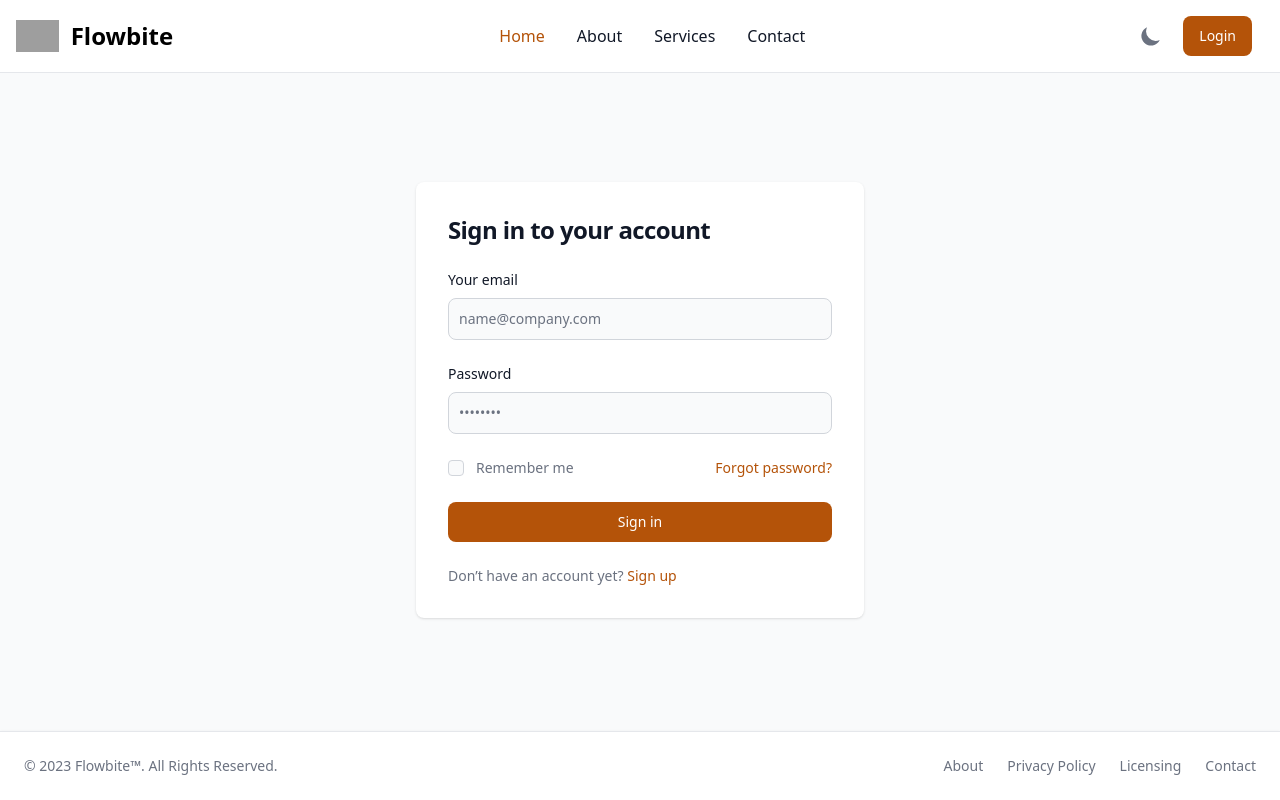
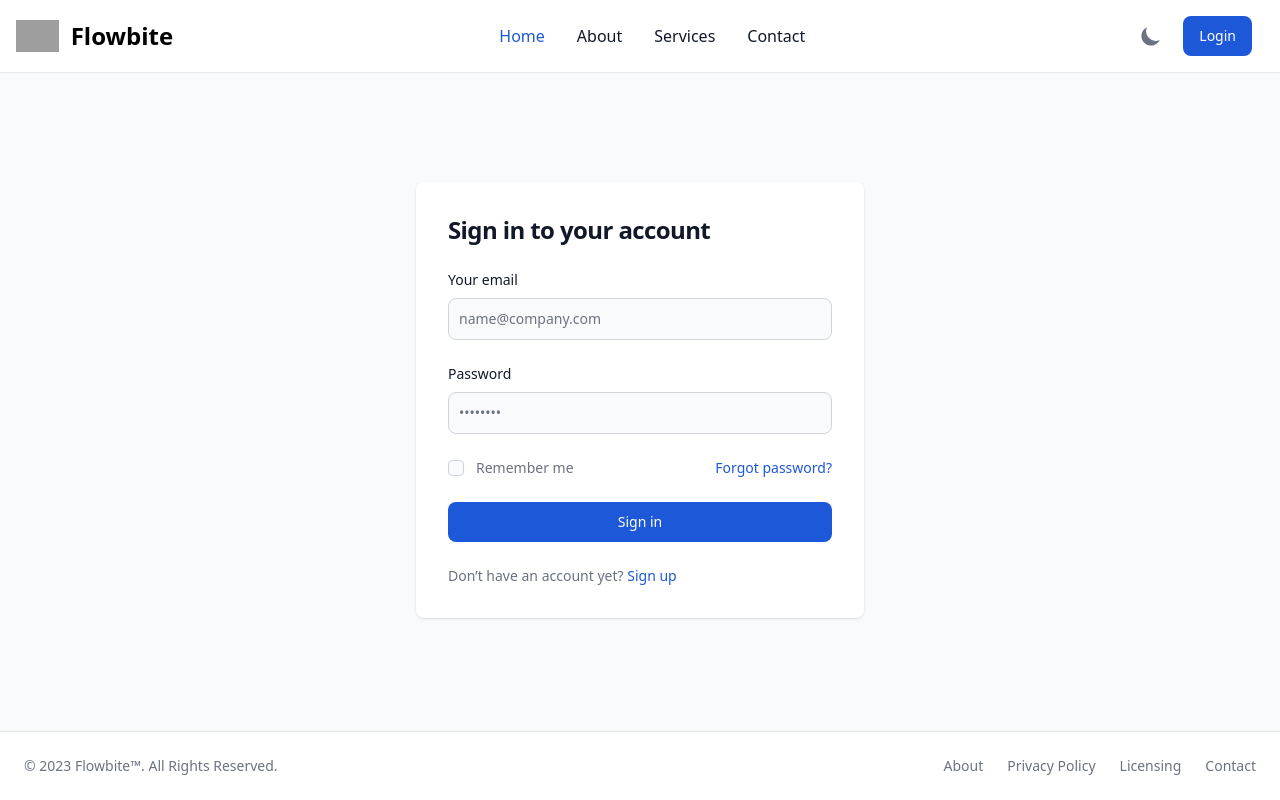
Before and after one commit to 222dipa/flowbite-angular-dashboard, an Angular app: page /login in a window 1280 px wide. Built offline with nearby package versions, Linux system fonts and the light colour scheme; grey boxes are pictures that could not be loaded.

Commit message:
restore default theme

```diff
--- a/tailwind.config.js
+++ b/tailwind.config.js
@@ -7,20 +7,19 @@ module.exports = {
   theme: {
     extend: {
       colors: {
-        // primary: {
-        //   '50': '#eff4ff',
-        //   '100': '#dbe6fe',
-        //   '200': '#bfd3fe',
-        //   '300': '#93b4fd',
-        //   '400': '#6090fa',
-        //   '500': '#3b76f6',
-        //   '600': '#2563eb',
-        //   '700': '#1d58d8',
-        //   '800': '#1e4baf',
-        //   '900': '#1e408a',
-        //   '950': '#172a54',
-        // },
-        primary: {"50":"#fffbeb","100":"#fef3c7","200":"#fde68a","300":"#fcd34d","400":"#fbbf24","500":"#f59e0b","600":"#d97706","700":"#b45309","800":"#92400e","900":"#78350f","950":"#451a03"}
+        primary: {
+          '50': '#eff4ff',
+          '100': '#dbe6fe',
+          '200': '#bfd3fe',
+          '300': '#93b4fd',
+          '400': '#6090fa',
+          '500': '#3b76f6',
+          '600': '#2563eb',
+          '700': '#1d58d8',
+          '800': '#1e4baf',
+          '900': '#1e408a',
+          '950': '#172a54',
+        },
       }
     },
     fontFamily: {
```
